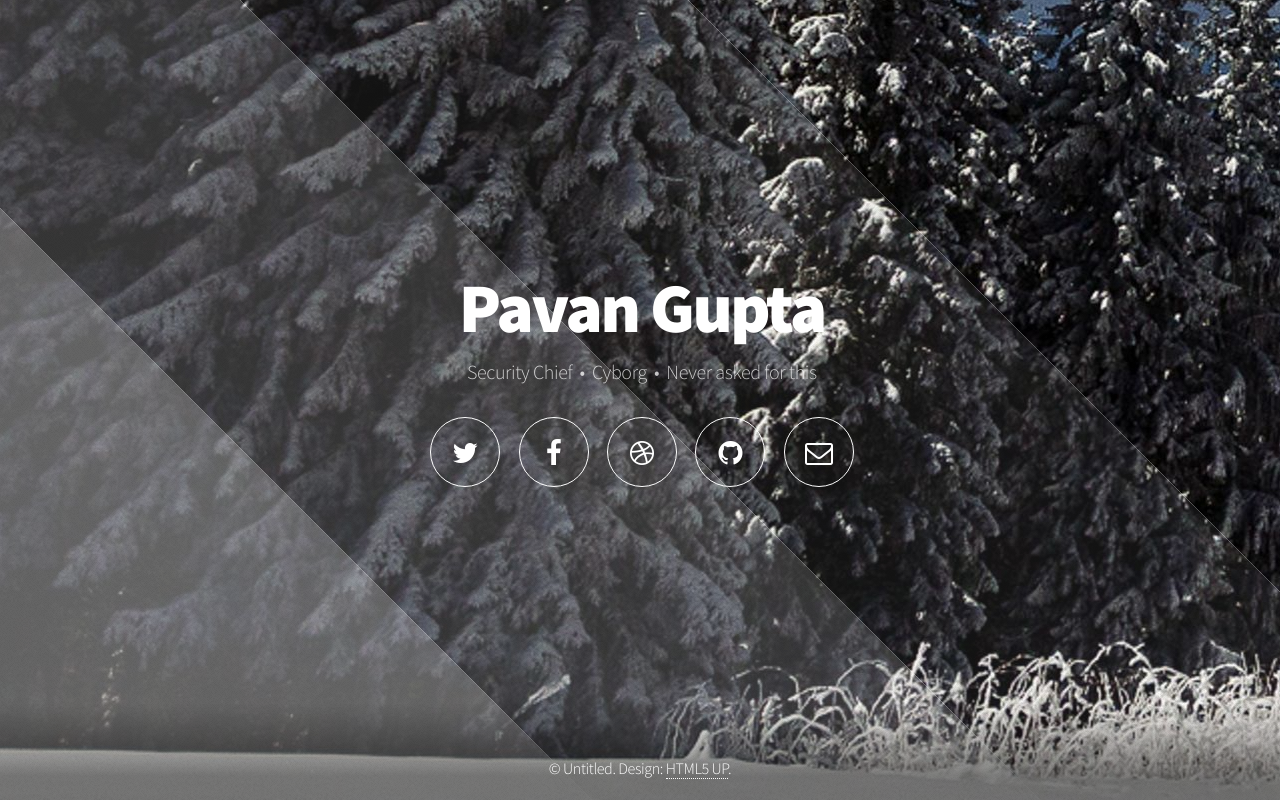
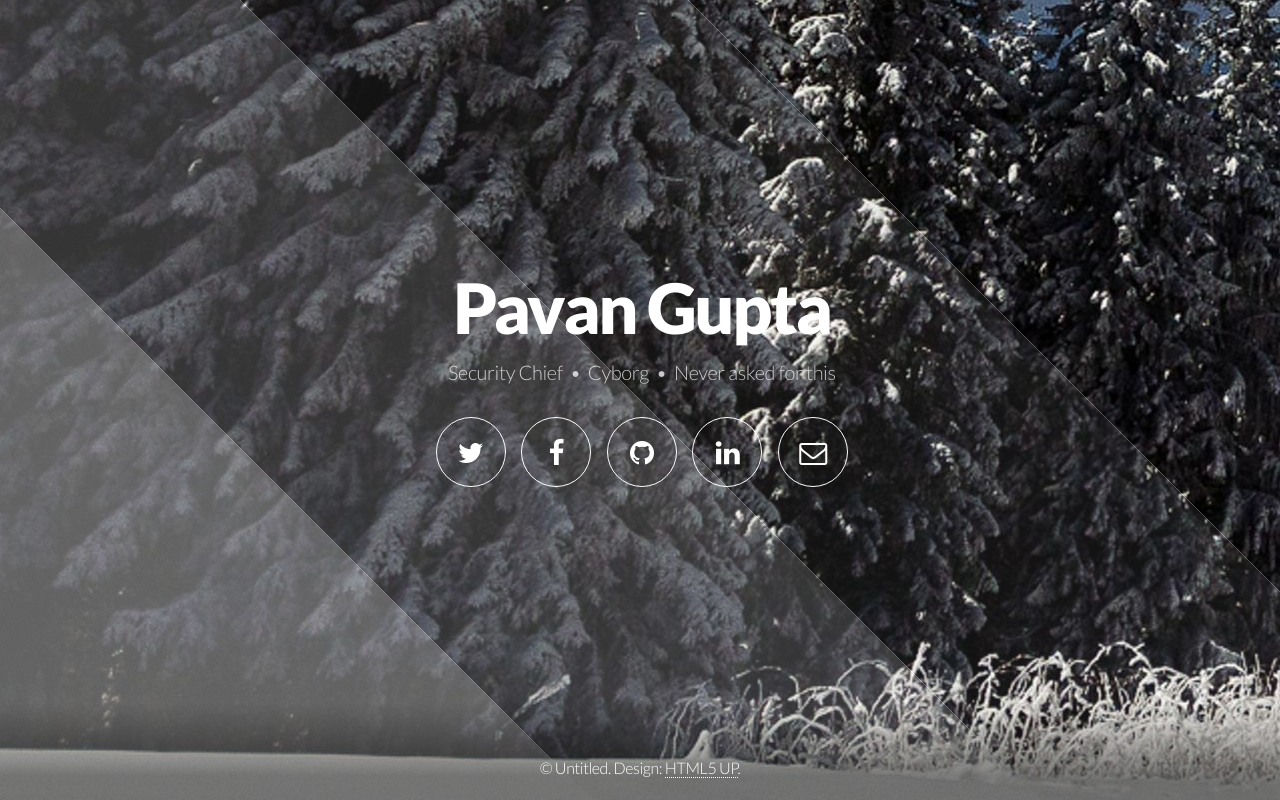
Before and after one commit to pavgup/pavgup.github.io, a website: page app/index.html in a window 1280 px wide. Drawn offline with nearby package versions, Linux system fonts and the light colour scheme; files that its build step writes are made by us from their sources.

Commit message:
swapped in ng-repeat for contacts and moved to a controller as implementation to avoid scope whackitude

```diff
--- a/app/index.html
+++ b/app/index.html
@@ -51,16 +51,14 @@
         <div id="main">
 
           <!-- Header -->
-            <header ng-controller="HeaderCtrl" id="header">
-              <h1>{{name}}</h1>
+            <header ng-controller="HeaderCtrl as header" id="header">
+              <h1>{{header.myName}}</h1>
               <p>Security Chief &nbsp;&bull;&nbsp; Cyborg &nbsp;&bull;&nbsp; Never asked for this</p>
               <nav>
                 <ul>
-                  <li><a href="#" class="icon fa-twitter"><span class="label">Twitter</span></a></li>
-                  <li><a href="#" class="icon fa-facebook"><span class="label">Facebook</span></a></li>
-                  <li><a href="#" class="icon fa-dribbble"><span class="label">Dribbble</span></a></li>
-                  <li><a href="#" class="icon fa-github"><span class="label">Github</span></a></li>
-                  <li><a href="#" class="icon fa-envelope-o"><span class="label">Email</span></a></li>
+                  <li ng-repeat="contact in header.contacts">
+                    <a ng-href="{{contact.href}}" class="icon" ng-class="{{['icon', contact.icon]}}"><span class="label">{{contact.name}}</span></a>
+                  </li>
                 </ul>
               </nav>
             </header>
--- a/app/scripts/header/headerModule.js
+++ b/app/scripts/header/headerModule.js
@@ -8,5 +8,29 @@ angular.module('headerModule', [])
   console.log('headerModule run callback fired');
 }])
 .controller('HeaderCtrl', ['$scope', function($scope) {
-  $scope.name = 'Pavan Gupta';
+  console.log($scope);
+  this.myName = 'Pavan Gupta';
+  this.contacts = [
+    {
+      href: 'https://twitter.com/pavgup',
+      icon: 'fa-twitter',
+      serviceName: 'Twitter'
+    }, {
+      href: 'https://facebook.com/pavangupta',
+      icon: 'fa-facebook',
+      serviceName: 'Facebook'
+    }, {
+      href: 'https://github.compavgup',
+      icon: 'fa-github',
+      serviceName: 'Github'
+    }, {
+      href: 'https://linkedin.com/in/pavgup',
+      icon: 'fa-linkedin',
+      serviceName: 'LinkedIn'
+    }, {
+      href: 'mailto:pg8p@virginia.edu',
+      icon: 'fa-envelope-o',
+      serviceName: 'Email'
+    }
+  ];
 }]);
--- a/app/styles/main.scss
+++ b/app/styles/main.scss
@@ -1,7 +1,7 @@
 @import 'libs/vars';
 @import 'libs/functions';
 @import 'libs/mixins';
-@import url("http://fonts.googleapis.com/css?family=Source+Sans+Pro:300,900");
+@import url("http://fonts.googleapis.com/css?family=Lato:300,900");
 @import url("https://cdnjs.cloudflare.com/ajax/libs/font-awesome/4.5.0/css/font-awesome.min.css");
 
 /*
@@ -46,7 +46,7 @@
 
 	body, input, select, textarea {
 		color: _palette(fg);
-		font-family: 'Source Sans Pro', sans-serif;
+		font-family: 'Lato', 'Source Sans Pro', sans-serif;
 		font-size: 15pt;
 		font-weight: 300 !important;
 		letter-spacing: -0.025em;
```
